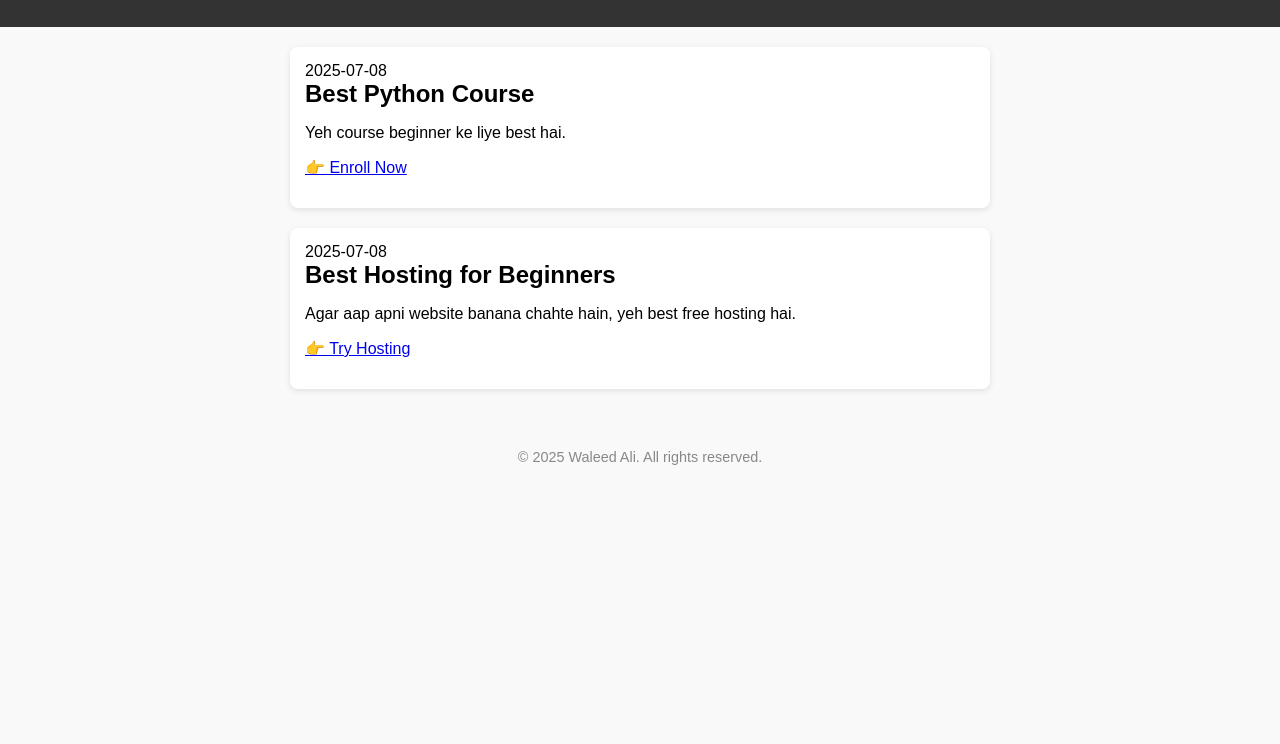
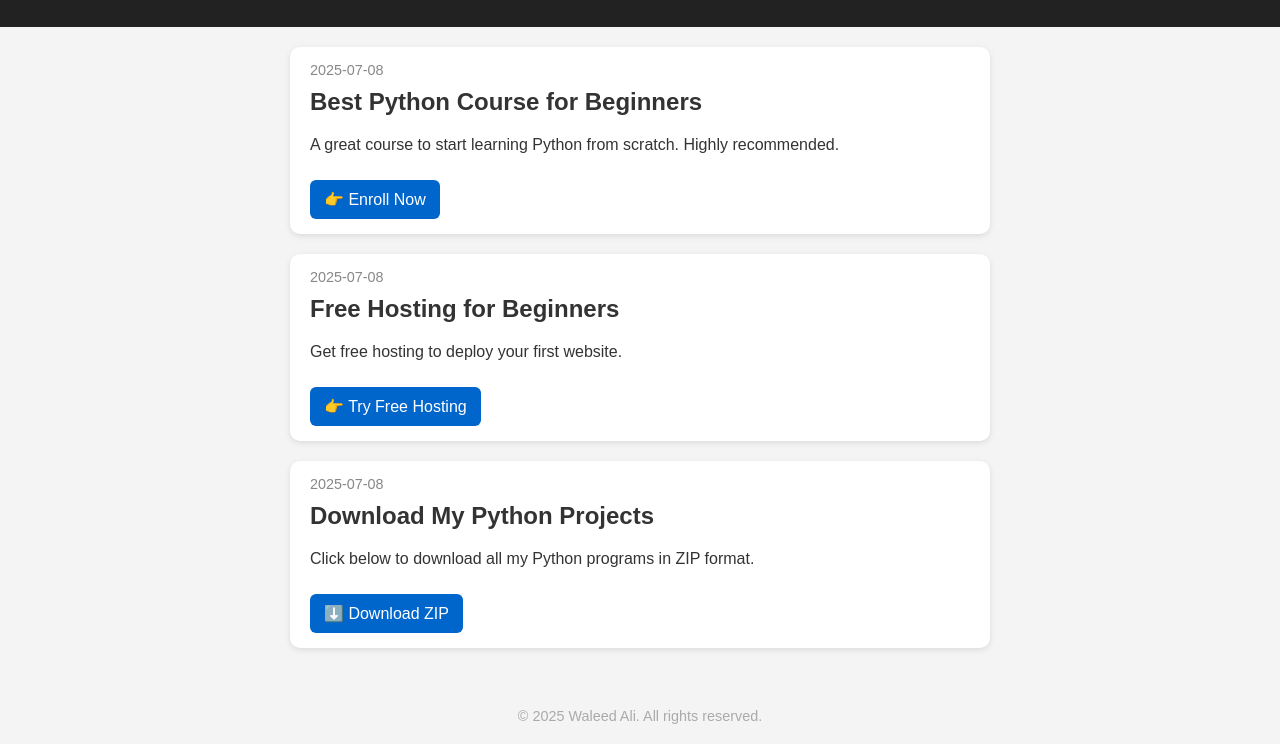
Before and after one commit to waleedcoderuner/waleedcoderuner.github.io, a plain HTML site: page index.html in a window 1280 px wide. Shown: the part 93-837 px from the top of the page. Before the commit the page ends 800 px from the top, so only its background shows below. Drawn offline with Linux system fonts and the light colour scheme.

Commit message:
New simple blog + link layout

```diff
--- a/index.html
+++ b/index.html
@@ -3,17 +3,18 @@
 <head>
   <meta charset="UTF-8" />
   <meta name="viewport" content="width=device-width, initial-scale=1.0"/>
-  <title>Waleed's Blog & Links</title>
+  <title>Waleed's Blog + Links</title>
   <style>
     body {
-      font-family: sans-serif;
-      background: #f9f9f9;
+      font-family: Arial, sans-serif;
       margin: 0;
       padding: 0;
+      background: #f4f4f4;
+      color: #333;
     }
 
     header {
-      background: #333;
+      background: #222;
       color: white;
       padding: 20px;
       text-align: center;
@@ -27,27 +28,36 @@
 
     .post {
       background: white;
+      padding: 15px 20px;
       margin-bottom: 20px;
-      padding: 15px;
-      border-radius: 8px;
+      border-radius: 10px;
       box-shadow: 0 2px 6px rgba(0,0,0,0.1);
     }
 
     .post h2 {
-      margin: 0 0 10px;
+      margin-top: 0;
     }
 
-    .link {
-      background: #f0f0f0;
-      padding: 10px;
+    .date {
+      font-size: 0.9em;
+      color: #888;
+      margin-bottom: 10px;
+    }
+
+    a.button {
+      display: inline-block;
+      padding: 10px 14px;
+      background: #0066cc;
+      color: white;
+      text-decoration: none;
+      border-radius: 6px;
       margin-top: 10px;
-      border-left: 4px solid #007BFF;
     }
 
     footer {
       text-align: center;
       font-size: 0.9em;
-      color: #888;
+      color: #aaa;
       padding: 20px;
     }
   </style>
@@ -55,32 +65,36 @@
 <body>
 
   <header>
-    <h1>Waleed's Blog & Project Links</h1>
+    <h1>Waleed's Projects & Links</h1>
   </header>
 
   <div class="container">
 
     <div class="post">
       <div class="date">2025-07-08</div>
-  <h2>Best Python Course</h2>
-  <p>Yeh course beginner ke liye best hai.</p>
-  <p><a href="https://affiliate-example.com/python-course" target="_blank">👉 Enroll Now</a></p>
+      <h2>Best Python Course for Beginners</h2>
+      <p>A great course to start learning Python from scratch. Highly recommended.</p>
+      <a href="https://affiliate-link.com/python-course" class="button" target="_blank">👉 Enroll Now</a>
     </div>
 
     <div class="post">
       <div class="date">2025-07-08</div>
-  <h2>Best Hosting for Beginners</h2>
-  <p>Agar aap apni website banana chahte hain, yeh best free hosting hai.</p>
-  <p><a href="https://affiliate-example.com/free-hosting" target="_blank">👉 Try Hosting</a></p>
-</div>
+      <h2>Free Hosting for Beginners</h2>
+      <p>Get free hosting to deploy your first website.</p>
+      <a href="https://affiliate-link.com/free-hosting" class="button" target="_blank">👉 Try Free Hosting</a>
     </div>
 
+    <div class="post">
+      <div class="date">2025-07-08</div>
+      <h2>Download My Python Projects</h2>
+      <p>Click below to download all my Python programs in ZIP format.</p>
+      <a href="https://raw.githubusercontent.com/waleedcoderuner/python-programs/main/python-programs-main.zip" class="button" download>⬇️ Download ZIP</a>
     </div>
 
   </div>
 
   <footer>
-    © 2025 Waleed Ali. All rights reserved.
+    &copy; 2025 Waleed Ali. All rights reserved.
   </footer>
 
 </body>
```
Lines whose indentation alone changed are shown as unchanged.
